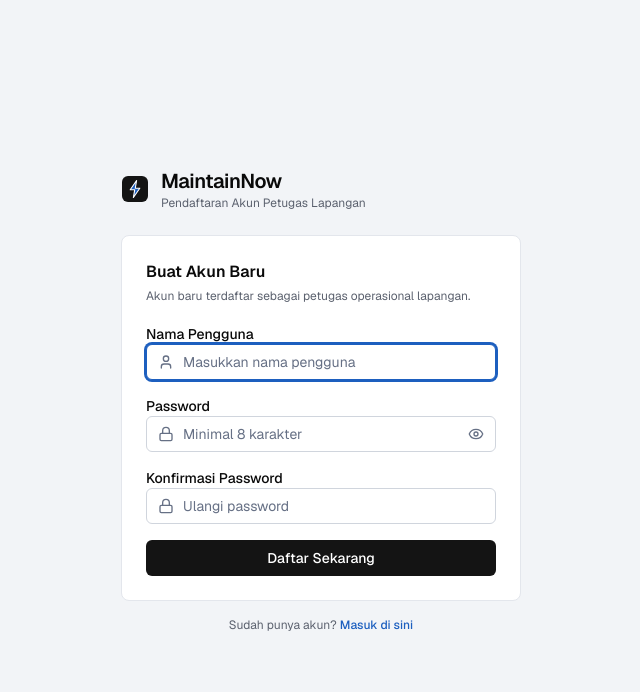
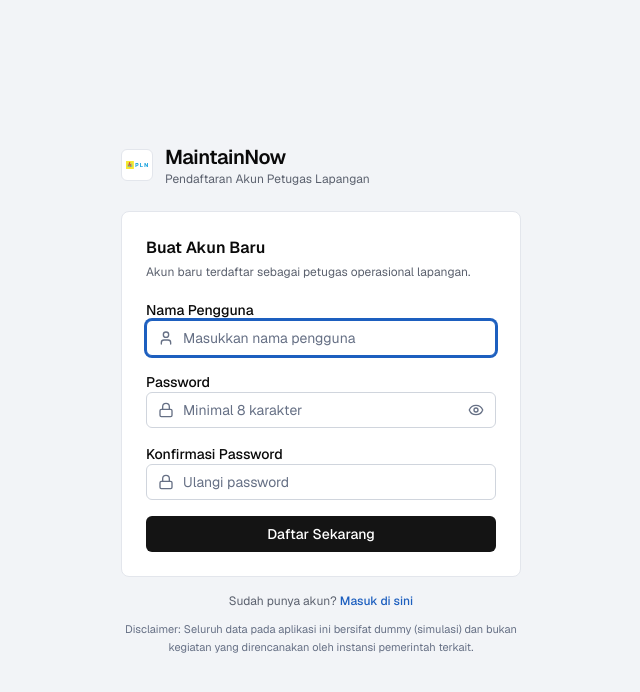
Before and after one commit to Subarukunowo/monitoring-dashboard, a Laravel app: page /register in a window 1280 px wide. Shown: the top 692 px of the page, without its empty margins (319-959 px from the left). Run offline with Laravel 12, Linux system fonts and the light colour scheme; style sheets or scripts are compiled from the project's sources; some libraries are stand-ins or nearby versions.

Commit message:
feat(ui): tambah logo PLN dan disclaimer data dummy pada antarmuka

```diff
--- a/resources/js/Layouts/AppLayout.tsx
+++ b/resources/js/Layouts/AppLayout.tsx
@@ -34,16 +34,13 @@ interface NavLinkItem {
 
 export function MaintainNowLogo() {
     return (
-        <svg viewBox="0 0 28 28" className="h-7 w-7 shrink-0" aria-hidden="true">
-            <rect x="1" y="1" width="26" height="26" rx="6" fill="#141414" />
-            <path
-                d="M15.6 5.5L9.2 14.8h4.5l-1.3 7.7 6.4-9.3h-4.5l1.3-7.7z"
-                fill="#1d5fbf"
-                stroke="#ffffff"
-                strokeWidth="1.1"
-                strokeLinejoin="round"
+        <div className="flex h-8 w-8 shrink-0 items-center justify-center rounded-[6px] border border-[#e3e6ec] bg-white p-1">
+            <img
+                src="/assets/images/logo-pln.svg"
+                alt="Logo PLN"
+                className="h-full w-full object-contain"
             />
-        </svg>
+        </div>
     );
 }
 
@@ -237,6 +234,9 @@ export default function AppLayout({
                             <LogOut className="h-4 w-4" />
                         </button>
                     </div>
+                    <p className="mt-1 px-2 text-[11px] leading-snug text-[#667085]">
+                        Data simulasi (dummy), bukan kegiatan resmi instansi pemerintah.
+                    </p>
                 </div>
             )}
         </div>
--- a/resources/js/Pages/Auth/Login.tsx
+++ b/resources/js/Pages/Auth/Login.tsx
@@ -146,6 +146,9 @@ export default function Login() {
                         Daftar akun petugas
                     </Link>
                 </p>
+                <p className="mt-3 text-center text-[11px] leading-relaxed text-[#667085]">
+                    Disclaimer: Seluruh data pada aplikasi ini bersifat dummy (simulasi) dan bukan kegiatan yang direncanakan oleh instansi pemerintah terkait.
+                </p>
             </div>
         </div>
     );
--- a/resources/js/Pages/Auth/Register.tsx
+++ b/resources/js/Pages/Auth/Register.tsx
@@ -121,6 +121,9 @@ export default function Register() {
                         Masuk di sini
                     </Link>
                 </p>
+                <p className="mt-3 text-center text-[11px] leading-relaxed text-[#667085]">
+                    Disclaimer: Seluruh data pada aplikasi ini bersifat dummy (simulasi) dan bukan kegiatan yang direncanakan oleh instansi pemerintah terkait.
+                </p>
             </div>
         </div>
     );
```
Also changed, not shown: public/assets/images/logo-pln.svg (added).
